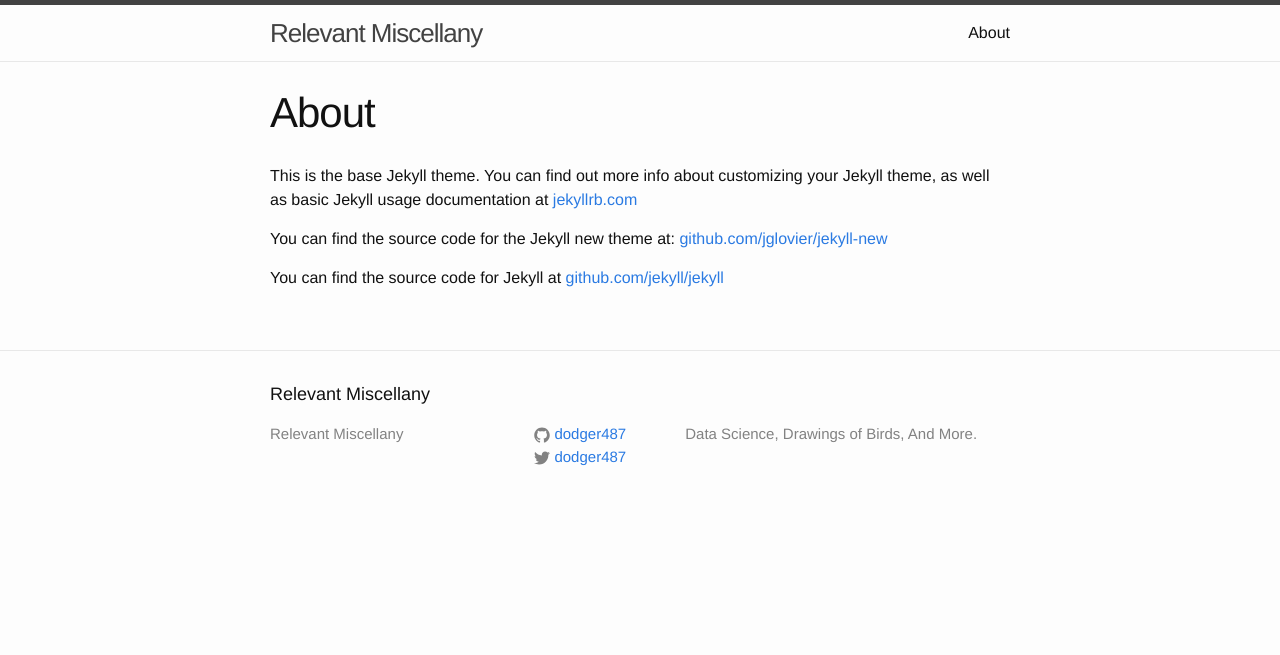
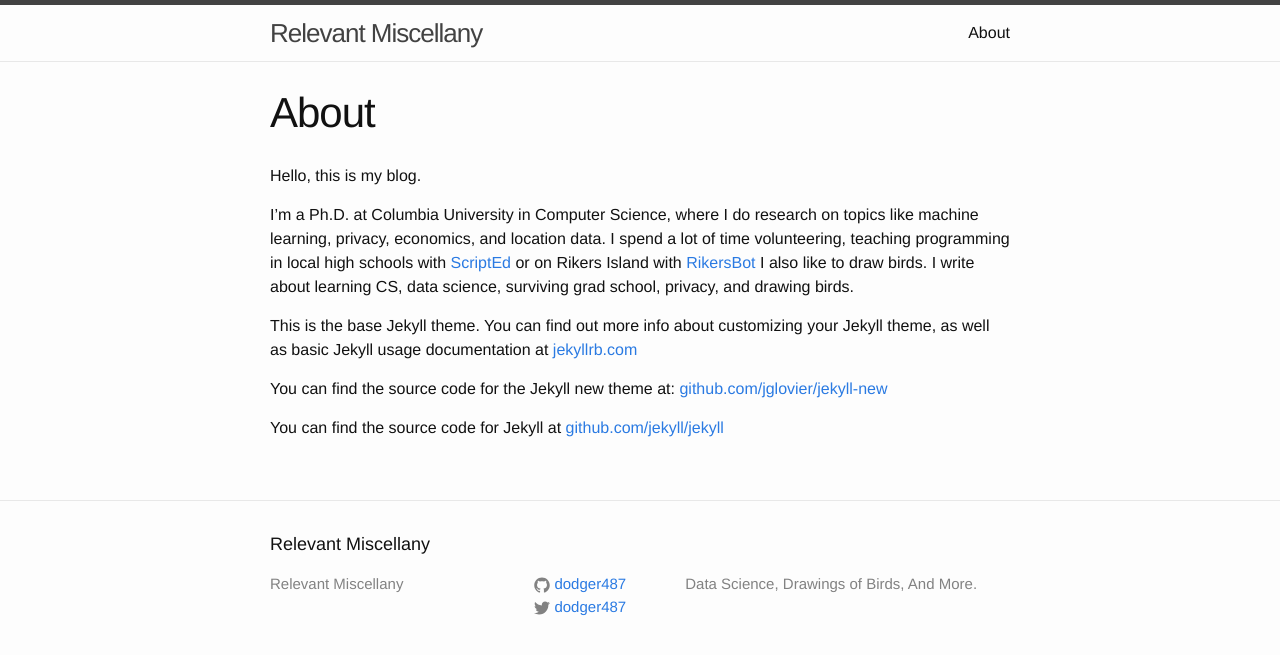
Before and after one commit to dodger487/dodger487.github.io, a Jekyll site: the page built from about.md, in a window 1280 px wide. Shown: the top 655 px of the page. Built offline with Jekyll 4.4.1, drawn with Linux system fonts in a browser that asks for light colours.

Commit message:
Updating about page

```diff
--- a/about.md
+++ b/about.md
@@ -4,6 +4,15 @@ title: About
 permalink: /about/
 ---
 
+Hello, this is my blog.
+
+I'm a Ph.D. at Columbia University in Computer Science, where I do research on topics like machine learning, privacy, economics, and location data.
+I spend a lot of time volunteering, teaching programming in local high schools with [ScriptEd](http://scripted.org) or on Rikers Island with [RikersBot](http://www.digitalstorytellinglab.com/projects/rikers-bot/)
+I also like to draw birds.
+I write about learning CS, data science, surviving grad school, privacy, and drawing birds.
+
+
+
 This is the base Jekyll theme. You can find out more info about customizing your Jekyll theme, as well as basic Jekyll usage documentation at [jekyllrb.com](http://jekyllrb.com/)
 
 You can find the source code for the Jekyll new theme at: [github.com/jglovier/jekyll-new](https://github.com/jglovier/jekyll-new)
```
